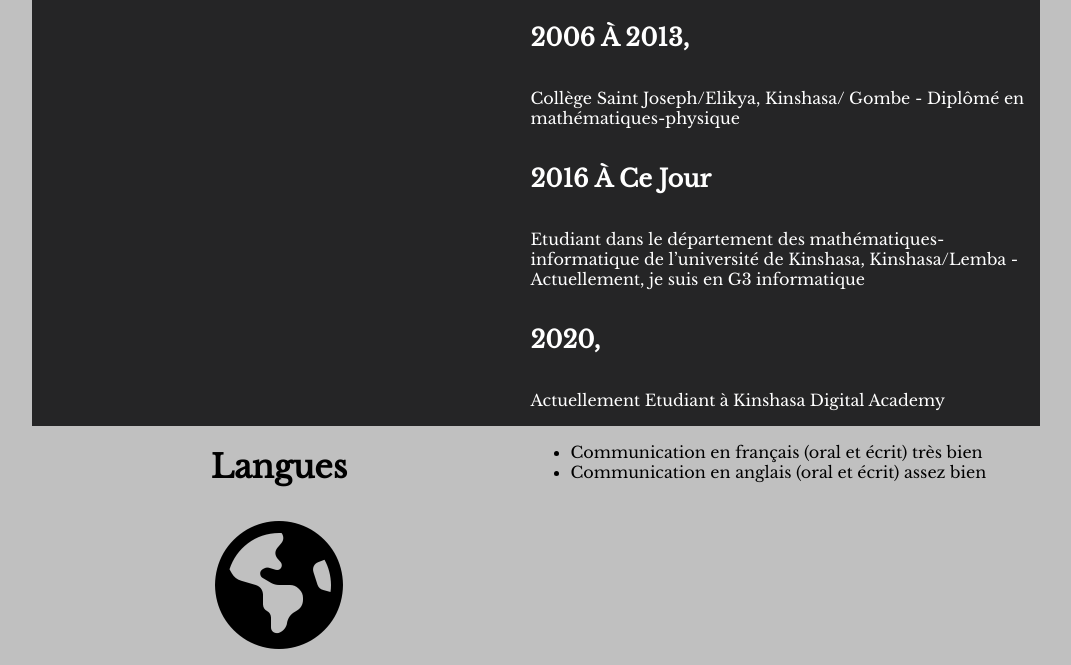
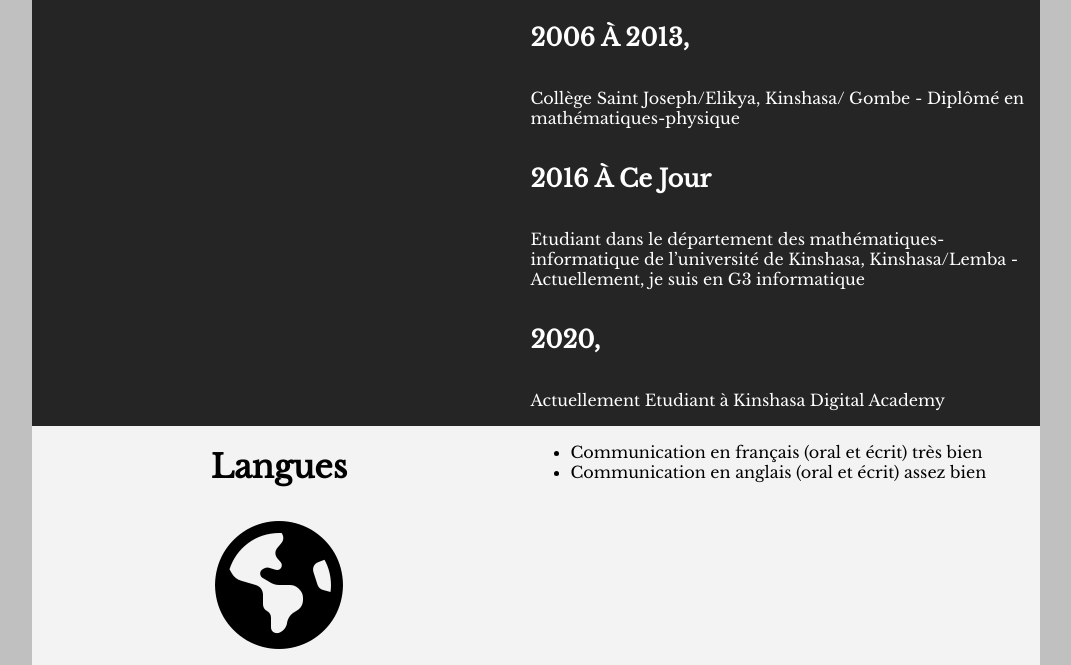
Before and after one commit to manzako/MonCv, a plain HTML site: page index.html in a window 1280 px wide. Shown: the part 1380-2045 px from the top of the page, without its empty margins (104-1175 px from the left). Drawn offline with nearby package versions, Linux system fonts and the light colour scheme.

Commit message:
suppression de systeme de scrolling horizontal

```diff
--- a/index.html
+++ b/index.html
@@ -91,7 +91,7 @@
             <p>Actuellement Etudiant à Kinshasa Digital Academy</p>
         </div>
     </div>
-    <div class="container">
+    <div class="container lang">
         <div class="dedans" id="lan">
             <h1>Langues</h1>
             <div>
--- a/style.css
+++ b/style.css
@@ -55,6 +55,10 @@
 
 }
 
+.lang{
+    background-color: #F3F3F3;
+}
+
 .ulbar{
     list-style-type: none;
     margin: auto;
@@ -96,6 +100,7 @@
 
 body{
     font-family: 'Libre Baskerville', serif;
+    overflow-x:hidden;
 }
 
 h1,h2,p{
@@ -141,6 +146,10 @@ i{
 #comp{
     text-align: center;
 
+}
+
+.exp-cont{
+    background-color: #F3F3F3;
 }
 
 
```
